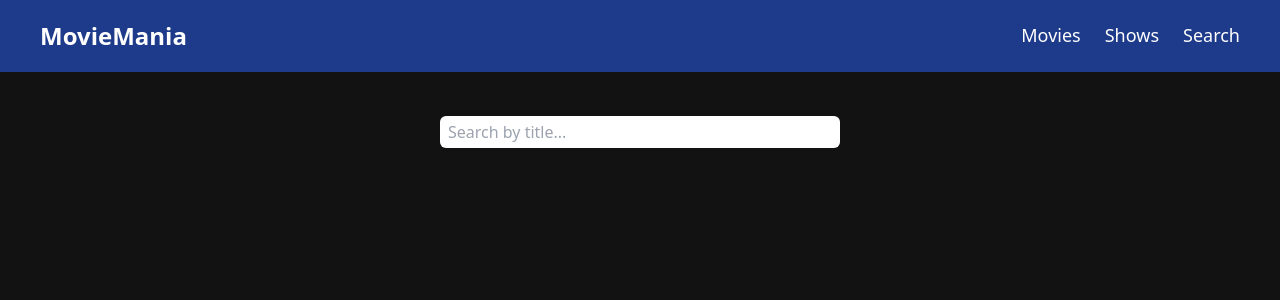
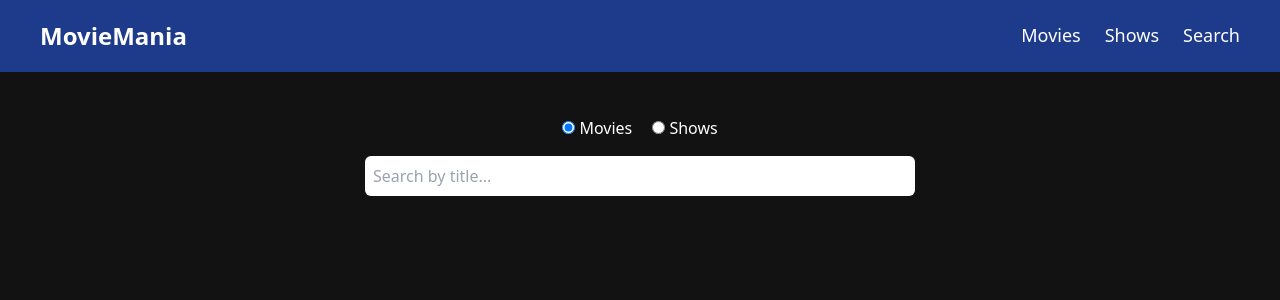
Before and after one commit to Jesusborjas006/MovieMania, a React (Create React App) app: page /search in a window 1280 px wide. Shown: the top 300 px of the page. Built offline with nearby package versions, Linux system fonts and the light colour scheme; no server answers.

Commit message:
Add seach functionality for shows and movies

```diff
--- a/src/components/App.tsx
+++ b/src/components/App.tsx
@@ -56,7 +56,12 @@ function App() {
         />
         <Route
           path="/search"
-          element={<Search setSelectedMovie={setSelectedMovie} />}
+          element={
+            <Search
+              setSelectedMovie={setSelectedMovie}
+              setSelectedShowID={setSelectedShowID}
+            />
+          }
         />
         <Route path="*" element={<NotFound />} />
       </Routes>
--- a/src/components/Movie.tsx
+++ b/src/components/Movie.tsx
@@ -1,4 +1,5 @@
 import { Link } from "react-router-dom";
+import imgNotFound from "../assets/not-found-2.png";
 
 type MovieProps = {
   key: number;
@@ -22,7 +23,11 @@ const Movie = ({ id, posterImg, title, setSelectedMovie }: MovieProps) => {
           alt={title}
         />
       ) : (
-        "No Image"
+        <img
+          className="h-[85%] object-cover mb-2 border-2 border-[#121212] rounded-md"
+          src={imgNotFound}
+          alt="not found"
+        />
       )}
 
       <h2>{title}</h2>
--- a/src/components/SearchContentContainer.tsx
+++ b/src/components/SearchContentContainer.tsx
@@ -1,18 +1,24 @@
-import { SetStateAction } from "react";
 import Movie from "./Movie";
+import Show from "./Show";
 
 type SearchContentContainerProps = {
   searchedMovies: any;
   query: string;
   setSelectedMovie: React.Dispatch<React.SetStateAction<number>>;
+  searchedShows: any;
+  setSelectedShowID: React.Dispatch<React.SetStateAction<number>>;
+  radioVal: string;
 };
 
 const SearchContentContainer = ({
   searchedMovies,
   query,
   setSelectedMovie,
+  searchedShows,
+  setSelectedShowID,
+  radioVal,
 }: SearchContentContainerProps) => {
-  const searchedElements = searchedMovies.map(
+  const searchedMovieElements = searchedMovies.map(
     (item: { title: string; poster_path: string; id: number }) => (
       <Movie
         key={item.id}
@@ -24,11 +30,29 @@ const SearchContentContainer = ({
     )
   );
 
+  const searchedShowElements = searchedShows.map(
+    (item: {
+      name: string;
+      title: string;
+      poster_path: string;
+      id: number;
+    }) => (
+      <Show
+        key={item.id}
+        id={item.id}
+        posterImg={item.poster_path}
+        name={item.name}
+        setSelectedShowID={setSelectedShowID}
+      />
+    )
+  );
+
+  if (radioVal === "movie") {
     return (
       <>
         {searchedMovies.length ? (
           <div className="grid grid-cols-2 gap-6 sm:grid-cols-3 md:grid-cols-4 lg:grid-cols-5">
-          {searchedElements}
+            {searchedMovieElements}
           </div>
         ) : (
           ""
@@ -41,6 +65,25 @@ const SearchContentContainer = ({
         )}
       </>
     );
+  } else {
+    return (
+      <>
+        {searchedShows.length ? (
+          <div className="grid grid-cols-2 gap-6 sm:grid-cols-3 md:grid-cols-4 lg:grid-cols-5">
+            {searchedShowElements}
+          </div>
+        ) : (
+          ""
+        )}
+
+        {!searchedShows.length && query && (
+          <h4 className="text-center text-lg md:text-2xl mt-32">
+            No results for "{query}"
+          </h4>
+        )}
+      </>
+    );
+  }
 };
 
 export default SearchContentContainer;
--- a/src/components/Show.tsx
+++ b/src/components/Show.tsx
@@ -8,10 +8,12 @@ type ShowProps = {
   setSelectedShowID: React.Dispatch<React.SetStateAction<number>>;
 };
 
+const endpoint = window.location.pathname;
+
 const Show = ({ id, name, posterImg, setSelectedShowID }: ShowProps) => {
   return (
     <Link
-      to={`${id}`}
+      to={endpoint === "/search" ? `${id}` : `/shows/${id}`}
       className="xl:text-lg"
       onClick={() => setSelectedShowID(id)}
     >
--- a/src/pages/Search.tsx
+++ b/src/pages/Search.tsx
@@ -3,20 +3,27 @@ import SearchContentContainer from "../components/SearchContentContainer";
 
 type SeachProps = {
   setSelectedMovie: React.Dispatch<React.SetStateAction<number>>;
+  setSelectedShowID: React.Dispatch<React.SetStateAction<number>>;
 };
 
-const Search = ({ setSelectedMovie }: SeachProps) => {
+const Search = ({ setSelectedMovie, setSelectedShowID }: SeachProps) => {
   const [query, setQuery] = useState("");
   const [searchedMovies, setSearchedMovies] = useState([]);
+  const [searchedShows, setSearchedShows] = useState([]);
+  const [radioVal, setRadioVal] = useState("movie");
 
   const handleChange = (e: React.ChangeEvent<HTMLInputElement>) => {
     setQuery(e.target.value);
   };
 
+  const onOptionChange = (e: React.ChangeEvent<HTMLInputElement>) => {
+    setRadioVal(e.target.value);
+  };
+
   useEffect(() => {
     const fetchData = async () => {
       const response = await fetch(
-        `https://api.themoviedb.org/3/search/movie?query=${query}`,
+        `https://api.themoviedb.org/3/search/${radioVal}?query=${query}`,
         {
           method: "GET",
           headers: {
@@ -26,24 +33,50 @@ const Search = ({ setSelectedMovie }: SeachProps) => {
         }
       );
       const data = await response.json();
-      setSearchedMovies(data.results);
+      if (radioVal === "movie") {
+        setSearchedMovies(data.results);
+      } else {
+        setSearchedShows(data.results);
+      }
     };
     fetchData();
-  }, [query]);
+  }, [query, radioVal]);
+
   return (
     <section className="max-w-[1650px] py-5 px-4 md:px-10 mx-auto">
       <form className="text-center mb-12">
+        <div className="text-white space-x-5">
+          <input
+            type="radio"
+            name="movie"
+            value="movie"
+            checked={radioVal === "movie"}
+            onChange={onOptionChange}
+          />{" "}
+          Movies
+          <input
+            type="radio"
+            name="tv"
+            value="tv"
+            checked={radioVal === "tv"}
+            onChange={onOptionChange}
+          />{" "}
+          Shows
+        </div>
         <input
           onChange={handleChange}
           type="text"
           placeholder="Search by title..."
-          className="text-black w-[400px] rounded-md py-1 px-2"
+          className="text-black w-[90%] sm:max-w-[550px] m rounded-md p-2 mt-4"
         />
       </form>
       <SearchContentContainer
         searchedMovies={searchedMovies}
         query={query}
         setSelectedMovie={setSelectedMovie}
+        searchedShows={searchedShows}
+        setSelectedShowID={setSelectedShowID}
+        radioVal={radioVal}
       />
     </section>
   );
```
Also changed, not shown: src/assets/image-not-found-scaled.png (added), src/assets/not-found-2.png (added). Lines whose indentation alone changed are shown as unchanged.
